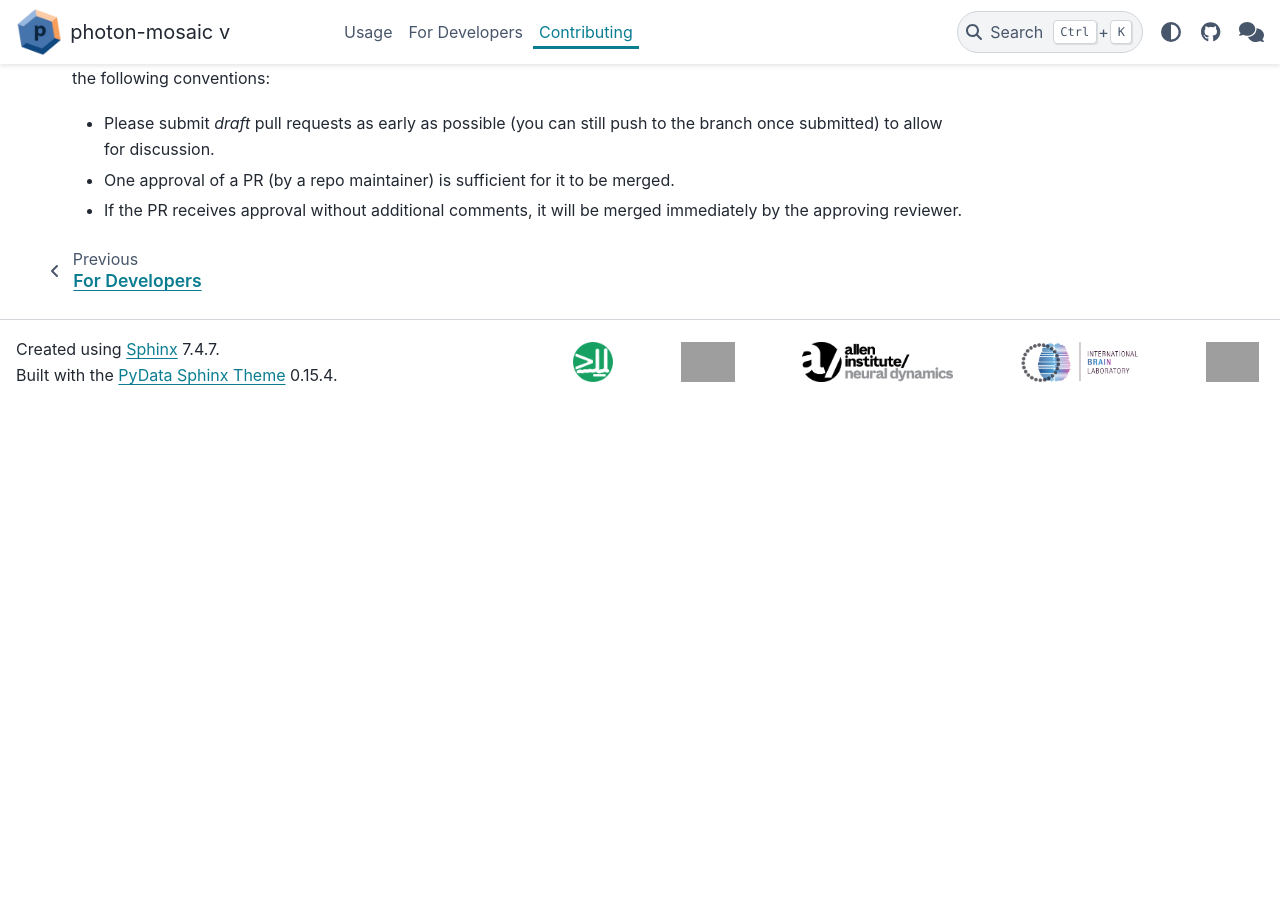
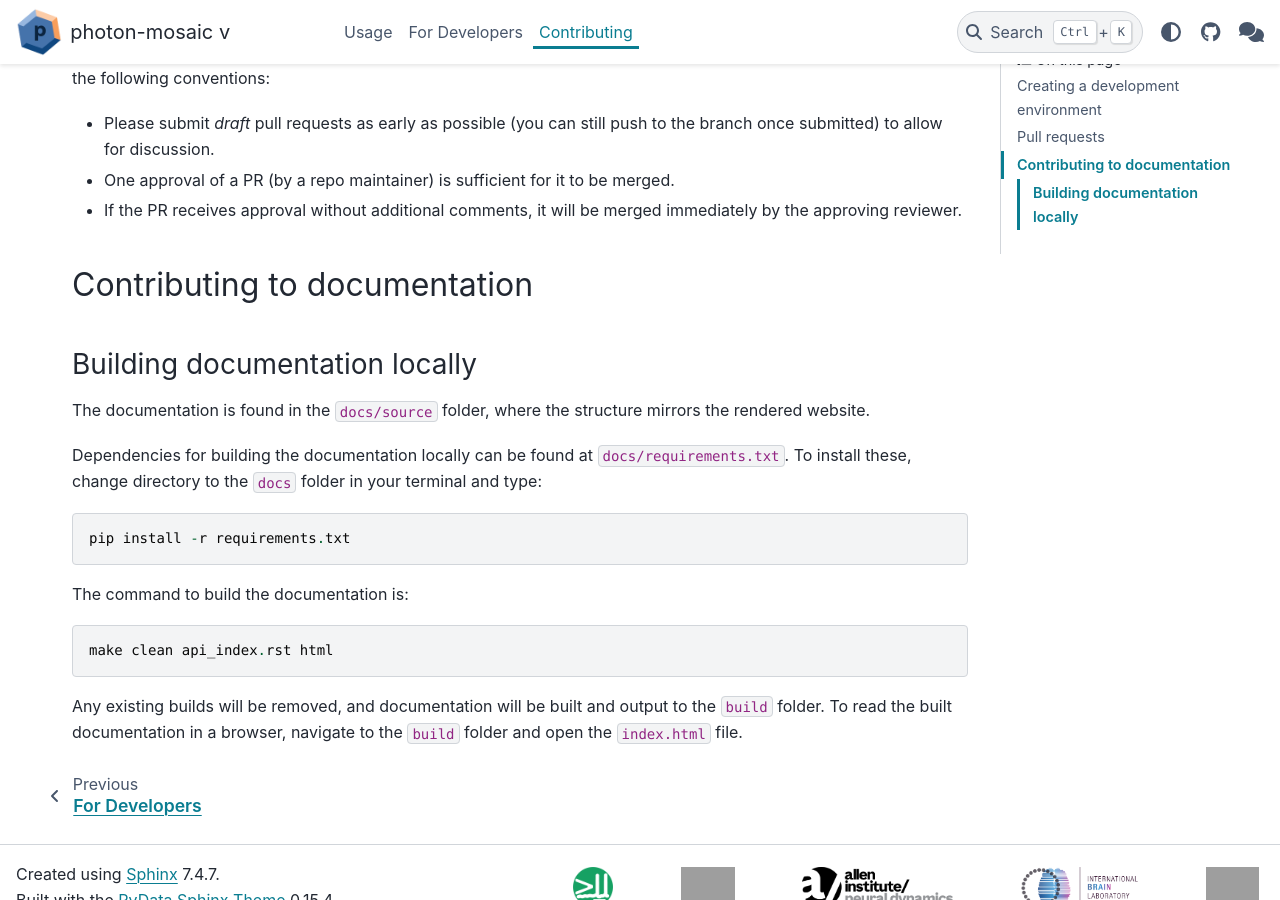
Before and after one commit to photon-mosaic/photon-mosaic, a Sphinx documentation site: the page built from docs/source/contributing.md, in a window 1280 px wide and 900 px high, scrolled down 890 px. Built offline with Sphinx 7.4.7 and the PyData theme 0.15.4, drawn with Linux system fonts in a browser that asks for light colours; pages that are not in the unit, such as notebooks, are missing from menus; the version number is read from the project's files by our own code; before the commit the page ends 1295 px from its top, so only the background shows below that; grey boxes are pictures that could not be loaded.

Commit message:
copy instruction for local docs build from pipeline

````diff
--- a/docs/source/contributing.md
+++ b/docs/source/contributing.md
@@ -41,3 +41,26 @@ to the following conventions:
   allow for discussion.
 - One approval of a PR (by a repo maintainer) is sufficient for it to be merged.
 - If the PR receives approval without additional comments, it will be merged immediately by the approving reviewer.
+
+## Contributing to documentation
+
+### Building documentation locally
+
+The documentation is found in the `docs/source` folder, where the structure mirrors the rendered website.
+
+Dependencies for building the documentation locally can be found at `docs/requirements.txt`.
+To install these, change directory to the `docs` folder in your terminal and type:
+
+```
+pip install -r requirements.txt
+```
+
+The command to build the documentation is:
+
+```
+make clean api_index.rst html
+```
+
+Any existing builds will be removed, and documentation will be built and output
+to the `build` folder. To read the built documentation in a browser, navigate to the `build`
+folder and open the `index.html` file.
````
